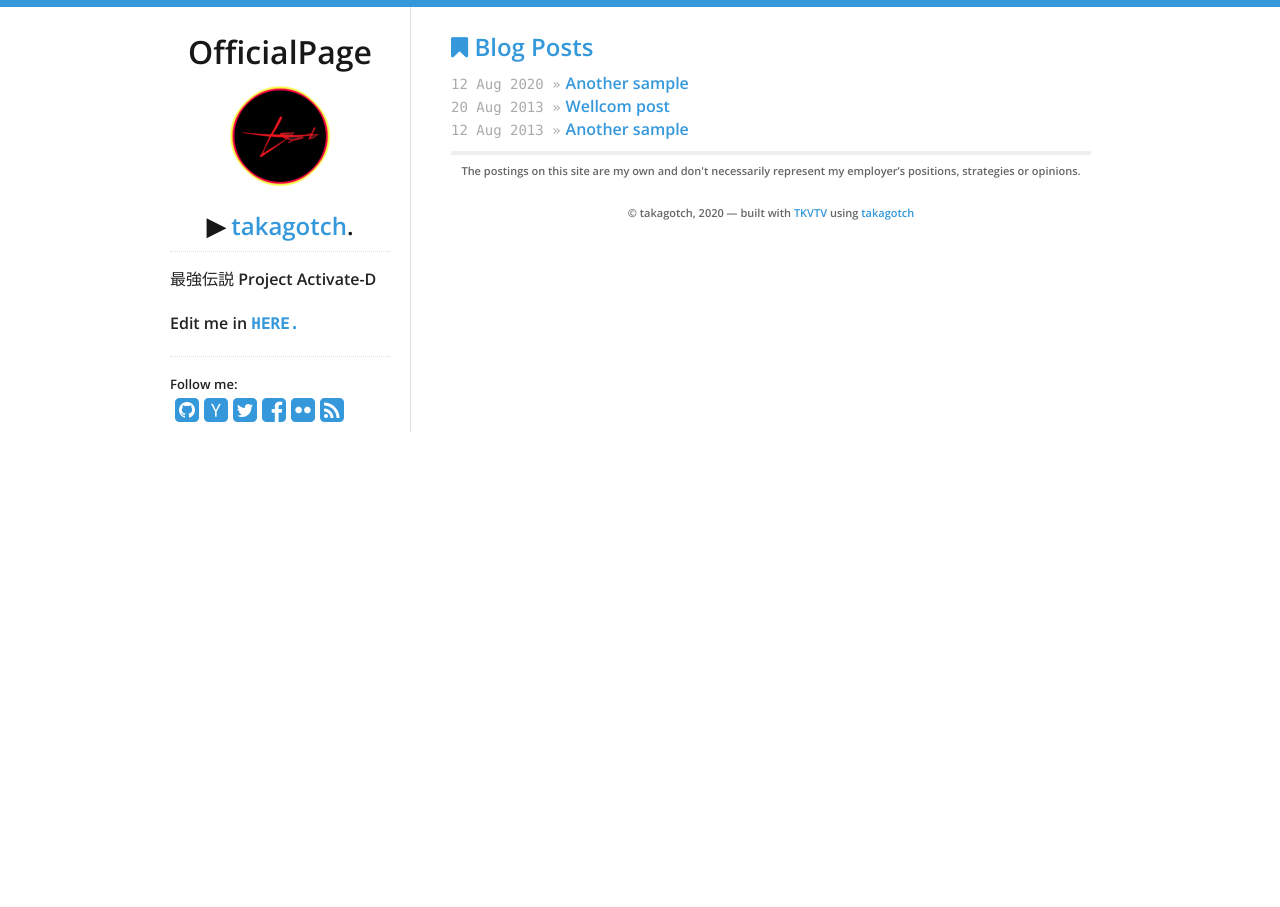
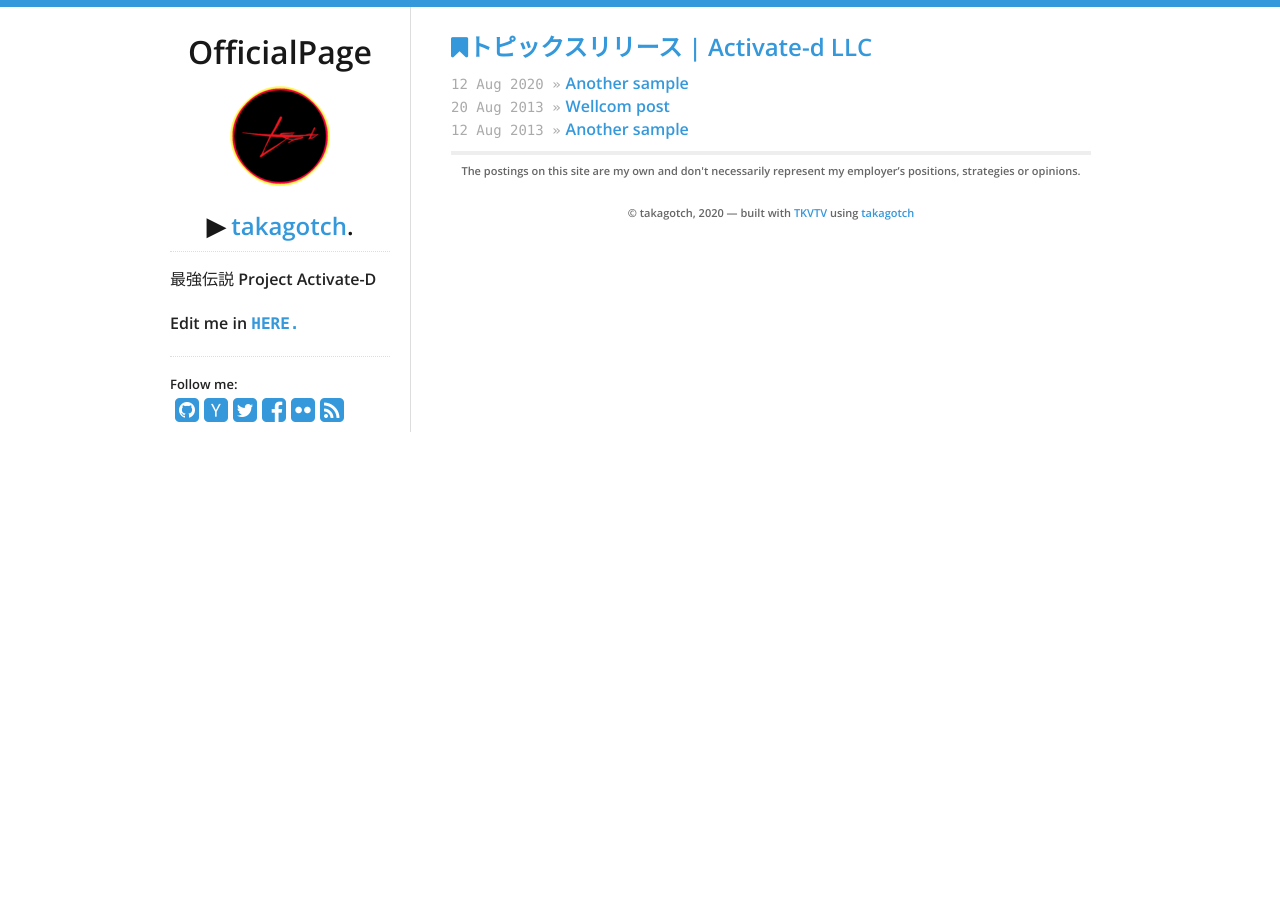
Before and after one commit to takagotch/page35, a Jekyll site: the page built from index.html, in a window 1280 px wide. Built offline with Jekyll 4.4.1, drawn with Linux system fonts in a browser that asks for light colours.

Commit message:
Update index.html

```diff
--- a/index.html
+++ b/index.html
@@ -4,7 +4,7 @@ title: Blog Posts
 ---
 
 <div id="home">
-  <h2><i class="fa fa-bookmark"></i> Blog Posts</h2>
+  <h2><i class="fa fa-bookmark"></i>トピックスリリース | Activate-d LLC </h2>
   <ul id="blog-posts" class="posts">
     {% for post in site.posts %}
       <li><span>{{ post.date | date_to_string }} &raquo;</span><a href="{{ post.url }}">{{ post.title }}</a></li>
```
